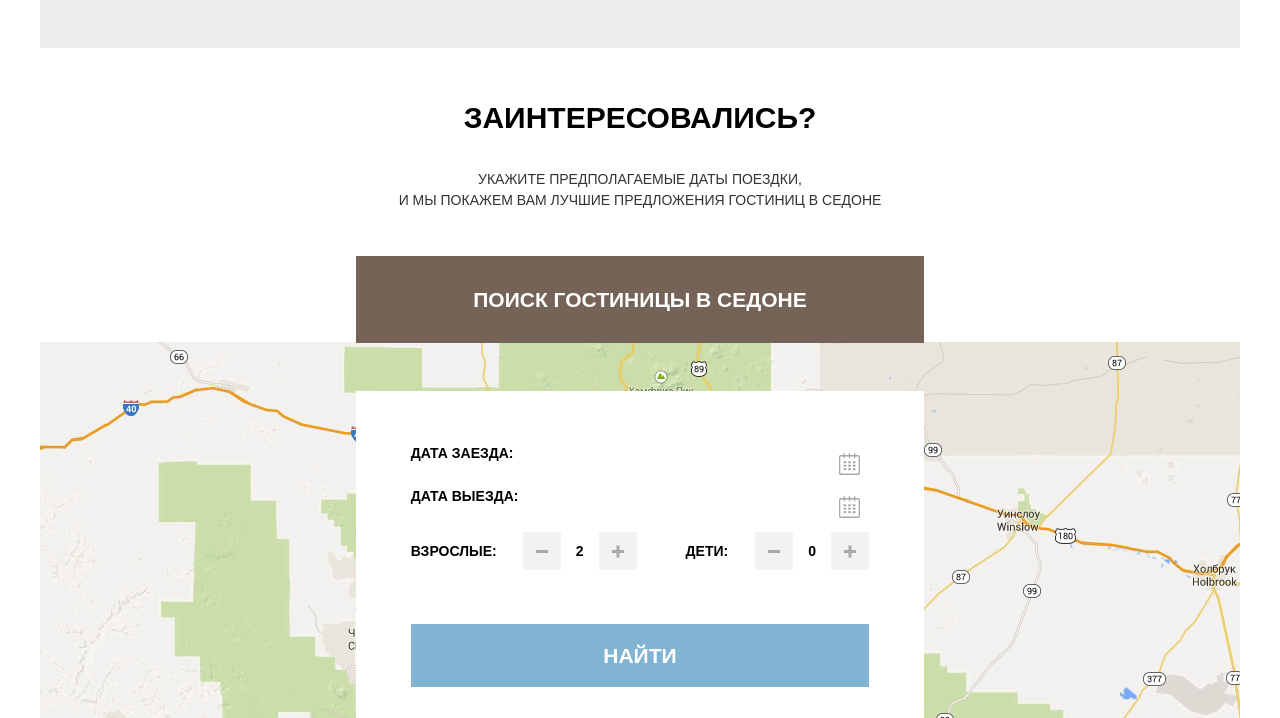
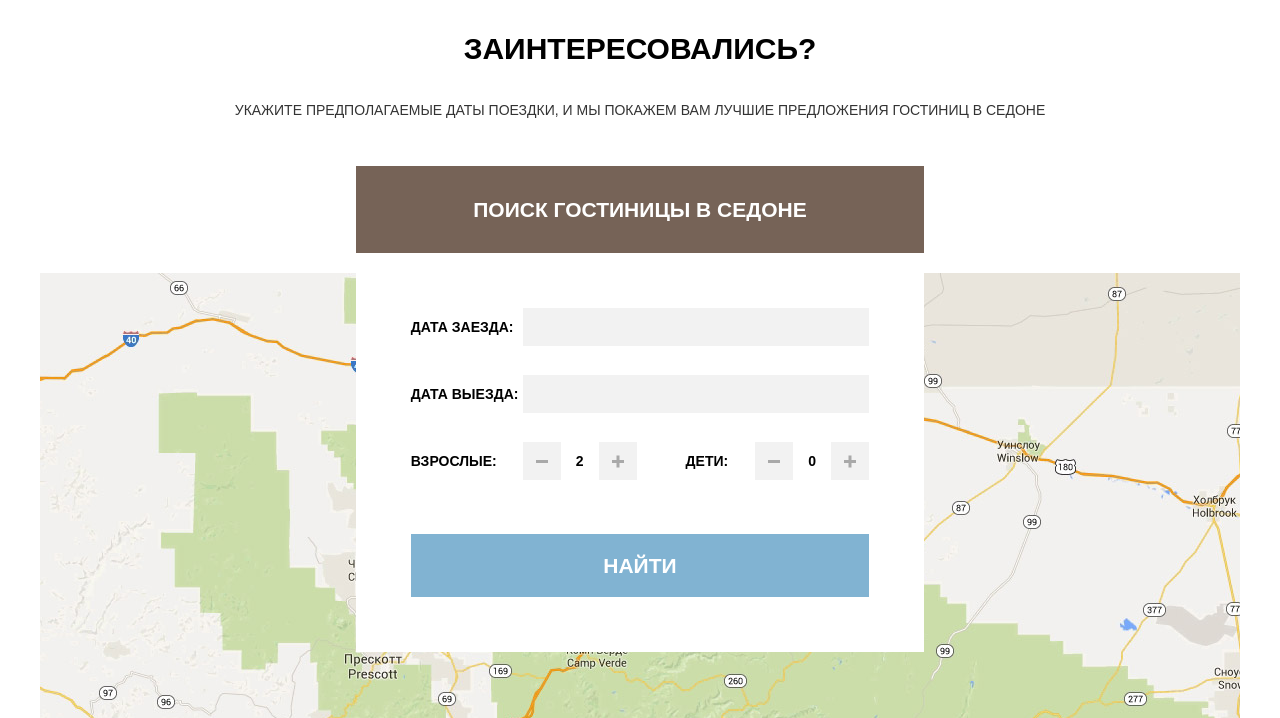
Before and after one commit to Glebsnigirev/1100253-sedona-26, a plain HTML site: page index.html in a window 1280 px wide. Shown: the part 1882-2600 px from the top of the page. Drawn offline with Linux system fonts and the light colour scheme.

Commit message:
проверка5

```diff
--- a/index.html
+++ b/index.html
@@ -32,7 +32,7 @@
         <section class="sedona-summary">
             <div class="sedona-summary__intro-text">
                 <p class="bold-text">
-                    СЕДОНА — небольшой городок в АРИЗОНЕ,</br> заслуживающий большего!
+                    СЕДОНА — небольшой городок в АРИЗОНЕ,заслуживающий большего!
                 </p>
                 <small class="small-text">
                     Рассмотрим 5 причин, по которым Седона круче, чем гранд каньон!
@@ -40,10 +40,10 @@
             </div>
             <div class="sedona-summary__pic-block">
                 <div class="sedona-feature">
-                    <h3 class="bold-text">Настоящий</br>городок</h3>
+                    <h3 class="bold-text">Настоящий городок</h3>
                     <span class="small-text">— №1 —</span>
                     <p class="small-text">
-                        СЕДОНА — НЕ АТТРАКЦИОН ДЛЯ ТУРИСТОВ,</br> ТАМ ТЕЧЕТ СВОЯ ЖИЗНЬ
+                        СЕДОНА — НЕ АТТРАКЦИОН ДЛЯ ТУРИСТОВ, ТАМ ТЕЧЕТ СВОЯ ЖИЗНЬ
                     </p>
                 </div>
                 <div class="sedona-pic1"></div>
@@ -71,7 +71,7 @@
             <div class="sedona-summary__pic-block sedona-summary__pic-block--second">
                 <div class="sedona-feature sedona-feature--2">
                     <h3 class="bold-text">
-                        ТАМ ЕСТЬ</br>Мост дьявола
+                        ТАМ ЕСТЬ Мост дьявола
                     </h3>
                     <span class="small-text">— №2 —</span>
                     <p class="small-text">
@@ -102,7 +102,7 @@
             <div class="contacts__container">
                 <p class="contacts__header extra-bold">ЗАИНТЕРЕСОВАЛИСЬ?</p>
                 <p class="small-text contacts__text">
-                    Укажите предполагаемые даты поездки,</br>
+                    Укажите предполагаемые даты поездки,
                     и мы покажем вам лучшие предложения гостиниц в седоне
                 </p>
                 <button class="contacts__modal-open" type="button">Поиск гостиницы в Седоне</button>
@@ -161,50 +161,16 @@
             <form class="modal__form" action="#" method="get">
                 <div class="modal__input-label-container">
                     <label for="arrival-date" class="modal__label">Дата заезда:</label>
+                    <input type="text" class="modal__input" id="arrival-date" name="arrival-date" autocomplete="off">
+                    <svg version="1.1" class="modal__calendar-icon" x="0px" y="0px" width="21px" height="22px" viewBox="0 0 21 22" enable-background="new 0 0 21 22" xml:space="preserve">
 
-                    <svg version="1.1" class="modal__calendar-icon" x="0px" y="0px" width="21px" height="22px" viewBox="0 0 21 22" enable-background="new 0 0 21 22" xml:space="preserve">
-                        <g id="calendar_1_">
-                            <path d="M19.251,2.025h-2.845V0.648c0-0.381-0.294-0.689-0.656-0.689c-0.363,0-0.656,0.308-0.656,0.689v1.377h-3.938V0.648
-                                c0-0.381-0.294-0.689-0.655-0.689c-0.363,0-0.657,0.308-0.657,0.689v1.377H5.906V0.648c0-0.381-0.294-0.689-0.656-0.689
-                                c-0.363,0-0.657,0.308-0.657,0.689v1.377H1.75C0.784,2.025,0,2.847,0,3.862v16.302C0,21.179,0.784,22,1.75,22h17.501
-                                C20.217,22,21,21.179,21,20.164V3.862C21,2.847,20.217,2.025,19.251,2.025z M19.688,20.164c0,0.253-0.195,0.459-0.437,0.459H1.75
-                                c-0.241,0-0.438-0.206-0.438-0.459V3.862c0-0.253,0.196-0.459,0.438-0.459h2.844v1.378c0,0.381,0.294,0.689,0.657,0.689
-                                c0.362,0,0.656-0.308,0.656-0.689V3.403h3.938v1.378c0,0.381,0.294,0.689,0.657,0.689c0.361,0,0.655-0.308,0.655-0.689V3.403h3.938
-                                v1.378c0,0.381,0.293,0.689,0.656,0.689c0.362,0,0.656-0.308,0.656-0.689V3.403h2.845c0.241,0,0.437,0.206,0.437,0.459V20.164z"/>
-                            <rect x="4.594" y="8.225" width="2.625" height="2.066"/>
-                            <rect x="4.594" y="11.668" width="2.625" height="2.067"/>
-                            <rect x="4.594" y="15.112" width="2.625" height="2.066"/>
-                            <rect x="9.188" y="15.112" width="2.625" height="2.066"/>
-                            <rect x="9.188" y="11.668" width="2.625" height="2.067"/>
-                            <rect x="9.188" y="8.225" width="2.625" height="2.066"/>
-                            <rect x="13.781" y="15.112" width="2.625" height="2.066"/>
-                            <rect x="13.781" y="11.668" width="2.625" height="2.067"/>
-                            <rect x="13.781" y="8.225" width="2.625" height="2.066"/>
-                        </g>
                     </svg>
                 </div>
                 <div class="modal__input-label-container">
                     <label for="departure-date" class="modal__label">Дата выезда:</label>
+                    <input type="text" class="modal__input" id="departure-date" name="departure-date" autocomplete="off">
+                    <svg version="1.1" class="modal__calendar-icon" x="0px" y="0px" width="21px" height="22px" viewBox="0 0 21 22" enable-background="new 0 0 21 22" xml:space="preserve">
 
-                    <svg version="1.1" class="modal__calendar-icon" x="0px" y="0px" width="21px" height="22px" viewBox="0 0 21 22" enable-background="new 0 0 21 22" xml:space="preserve">
-                        <g id="calendar_1_">
-                            <path d="M19.251,2.025h-2.845V0.648c0-0.381-0.294-0.689-0.656-0.689c-0.363,0-0.656,0.308-0.656,0.689v1.377h-3.938V0.648
-                                c0-0.381-0.294-0.689-0.655-0.689c-0.363,0-0.657,0.308-0.657,0.689v1.377H5.906V0.648c0-0.381-0.294-0.689-0.656-0.689
-                                c-0.363,0-0.657,0.308-0.657,0.689v1.377H1.75C0.784,2.025,0,2.847,0,3.862v16.302C0,21.179,0.784,22,1.75,22h17.501
-                                C20.217,22,21,21.179,21,20.164V3.862C21,2.847,20.217,2.025,19.251,2.025z M19.688,20.164c0,0.253-0.195,0.459-0.437,0.459H1.75
-                                c-0.241,0-0.438-0.206-0.438-0.459V3.862c0-0.253,0.196-0.459,0.438-0.459h2.844v1.378c0,0.381,0.294,0.689,0.657,0.689
-                                c0.362,0,0.656-0.308,0.656-0.689V3.403h3.938v1.378c0,0.381,0.294,0.689,0.657,0.689c0.361,0,0.655-0.308,0.655-0.689V3.403h3.938
-                                v1.378c0,0.381,0.293,0.689,0.656,0.689c0.362,0,0.656-0.308,0.656-0.689V3.403h2.845c0.241,0,0.437,0.206,0.437,0.459V20.164z"/>
-                            <rect x="4.594" y="8.225" width="2.625" height="2.066"/>
-                            <rect x="4.594" y="11.668" width="2.625" height="2.067"/>
-                            <rect x="4.594" y="15.112" width="2.625" height="2.066"/>
-                            <rect x="9.188" y="15.112" width="2.625" height="2.066"/>
-                            <rect x="9.188" y="11.668" width="2.625" height="2.067"/>
-                            <rect x="9.188" y="8.225" width="2.625" height="2.066"/>
-                            <rect x="13.781" y="15.112" width="2.625" height="2.066"/>
-                            <rect x="13.781" y="11.668" width="2.625" height="2.067"/>
-                            <rect x="13.781" y="8.225" width="2.625" height="2.066"/>
-                        </g>
                     </svg>
                 </div>
                 <div class="modal__input-label-container">
@@ -246,12 +212,12 @@
     <script>
       $.datepicker.setDefaults($.datepicker.regional[ "ru" ]);
       $.datepicker.setDefaults({dateFormat: "d MM yy"});
-      $( function() {
+
         $("#arrival-date").datepicker();
-      } );
-      $( function() {
+
+
         $("#departure-date").datepicker();
-      } );
+
     </script>
     <script>
       var childrenCount = document.querySelector(".modal__count-children");
```
